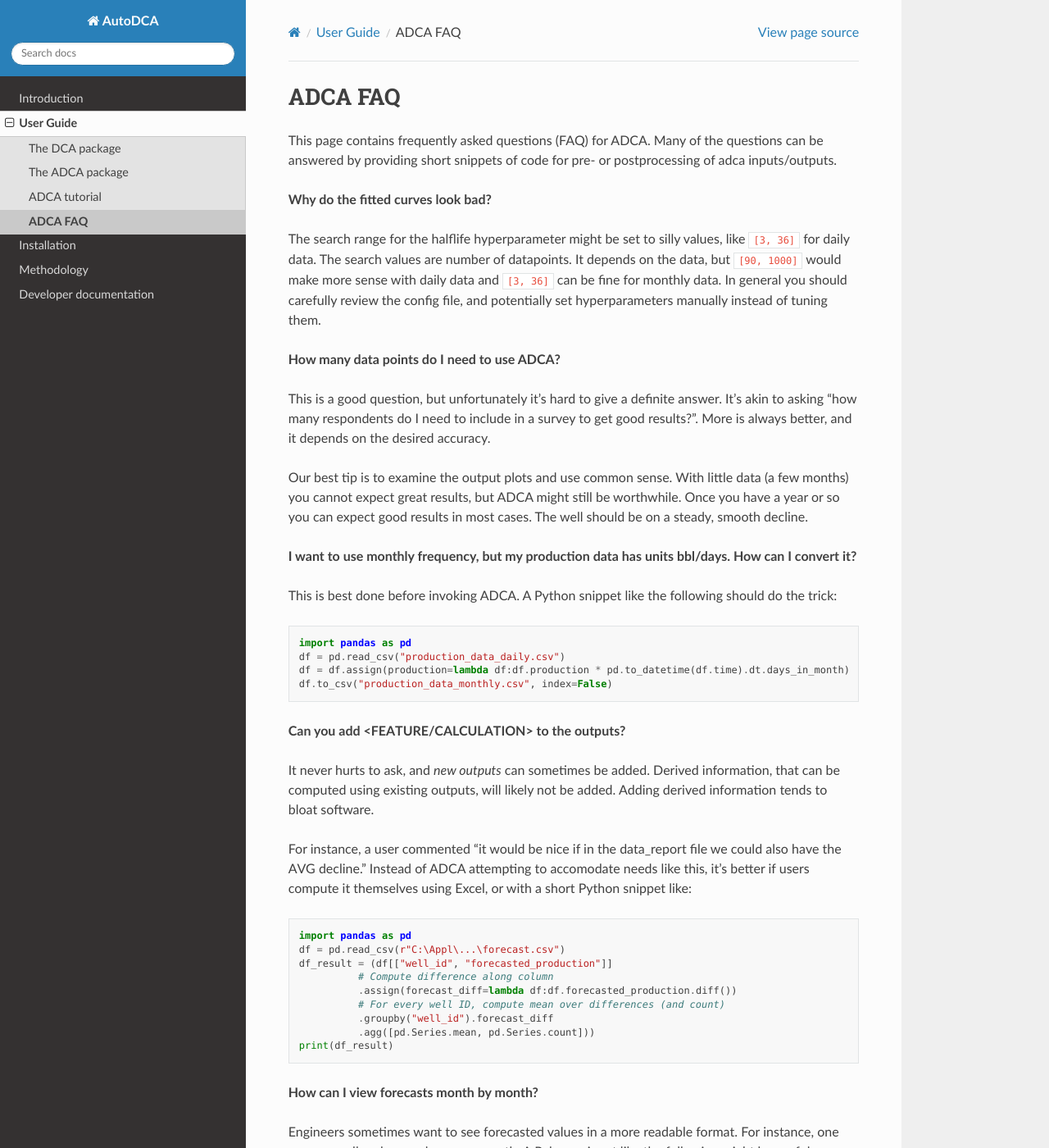
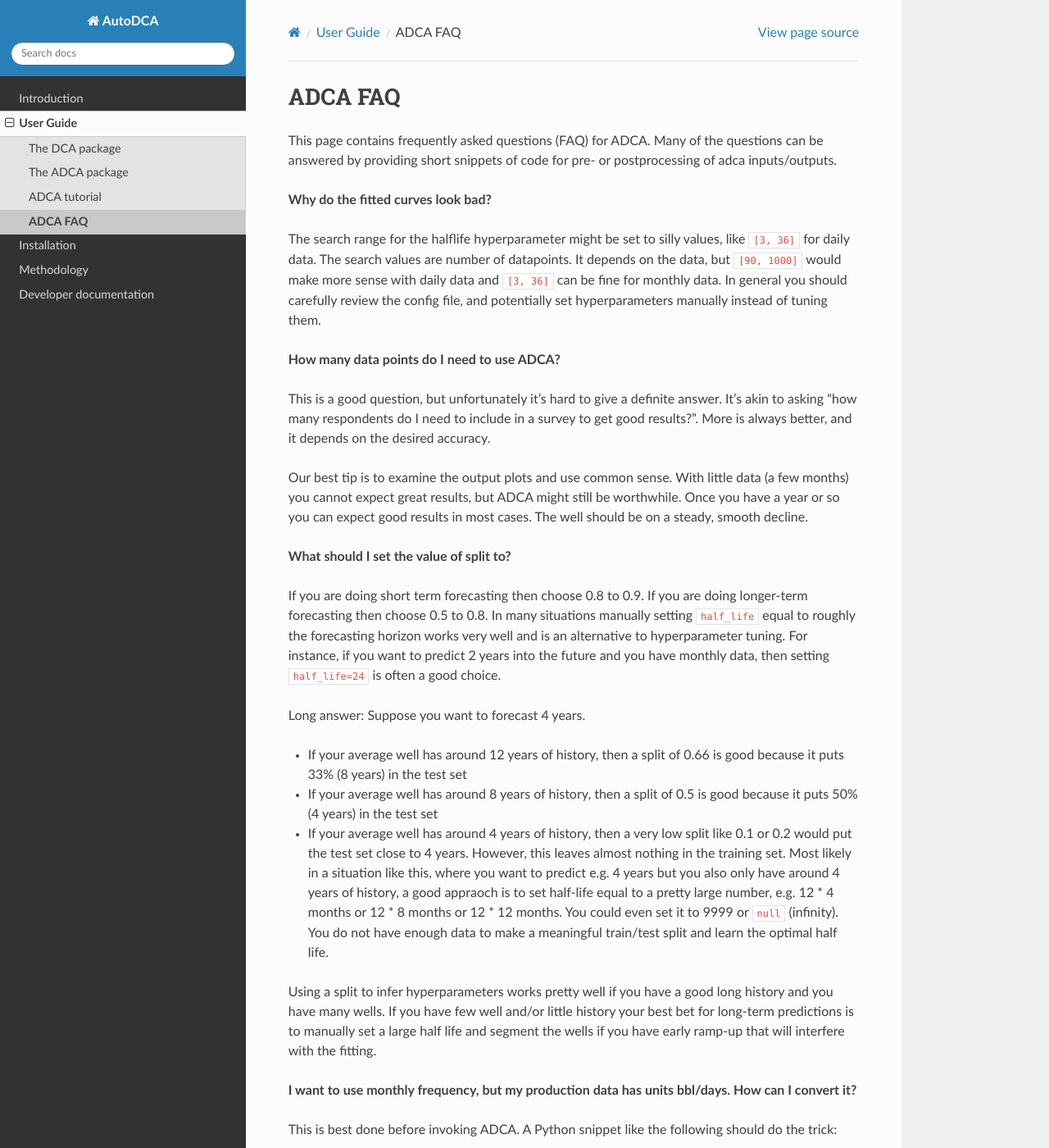
Before and after one commit to equinor/decline-curve-analysis, a Sphinx documentation site: the page built from docs/adca_faq.rst, in a window 1280 px wide and 1400 px high. Shown: the whole window at 82% size. Built offline with Sphinx 7.4.7 and the Read the Docs theme 3.1.0, drawn with Linux system fonts in a browser that asks for light colours; pages that are not in the unit, such as notebooks, are missing from menus.

Commit message:
Add FAQ question

```diff
--- a/docs/adca_faq.rst
+++ b/docs/adca_faq.rst
@@ -22,6 +22,27 @@ Our best tip is to examine the output plots and use common sense.
 With little data (a few months) you cannot expect great results, but ADCA might still be worthwhile.
 Once you have a year or so you can expect good results in most cases.
 The well should be on a steady, smooth decline.
+
+**What should I set the value of split to?**
+
+If you are doing short term forecasting then choose 0.8 to 0.9.
+If you are doing longer-term forecasting then choose 0.5 to 0.8.
+In many situations manually setting ``half_life`` equal to roughly the forecasting horizon works very well and is an alternative to hyperparameter tuning.
+For instance, if you want to predict 2 years into the future and you have monthly data, then setting ``half_life=24`` is often a good choice.
+
+Long answer: Suppose you want to forecast 4 years.
+
+- If your average well has around 12 years of history, then a split of 0.66 is good because it puts 33% (8 years) in the test set
+- If your average well has around 8 years of history, then a split of 0.5 is good because it puts 50% (4 years) in the test set
+- If your average well has around 4 years of history, then a very low split like 0.1 or 0.2 would put the test set close to 4 years.
+  However, this leaves almost nothing in the training set.
+  Most likely in a situation like this, where you want to predict e.g. 4 years but you also only have around 4 years of history, a good appraoch is to set half-life equal to a pretty large number, e.g. 12 * 4 months or 12 * 8 months or 12 * 12 months.
+  You could even set it to 9999 or ``null`` (infinity).
+  You do not have enough data to make a meaningful train/test split and learn the optimal half life.
+
+Using a split to infer hyperparameters works pretty well if you have a good long history and you have many wells.
+If you have few well and/or little history your best bet for long-term predictions is to manually set a large half life and segment the wells if you have early ramp-up that will interfere with the fitting.
+
 
 **I want to use monthly frequency, but my production data has units bbl/days. How can I convert it?**
 
```
